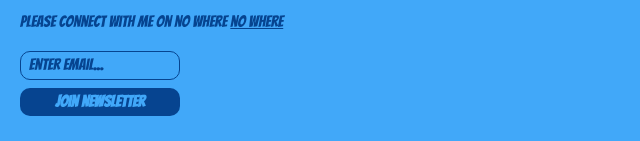
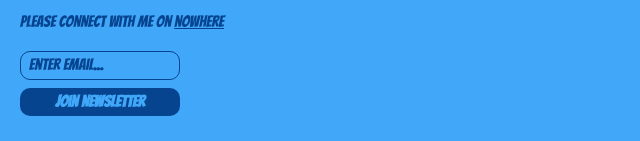
Before and after one commit to rere3957/personal-site, a plain HTML site: page index.html in a window 1280 px wide. Shown: the part 714-855 px from the top of the page, 0-640 px from the left. Drawn offline with nearby package versions, Linux system fonts and the light colour scheme; a web font is replaced by a local one.

Commit message:
Update index.html

```diff
--- a/index.html
+++ b/index.html
@@ -18,8 +18,8 @@
             <li>I'm learning Japanese</li>
             <li>I like to cook recipes I see on the internet</li>
         </ul>
-         <p> Please connect with me on no where
-            <a href ="http://www.google.com" target="_blank">no where </a>
+         <p> Please connect with me on
+            <a href ="http://www.google.com" target="_blank">nowhere </a>
         </p>
         <input = "text" placeholder="Enter email...">
         <button> Join Newsletter   </button>
```
